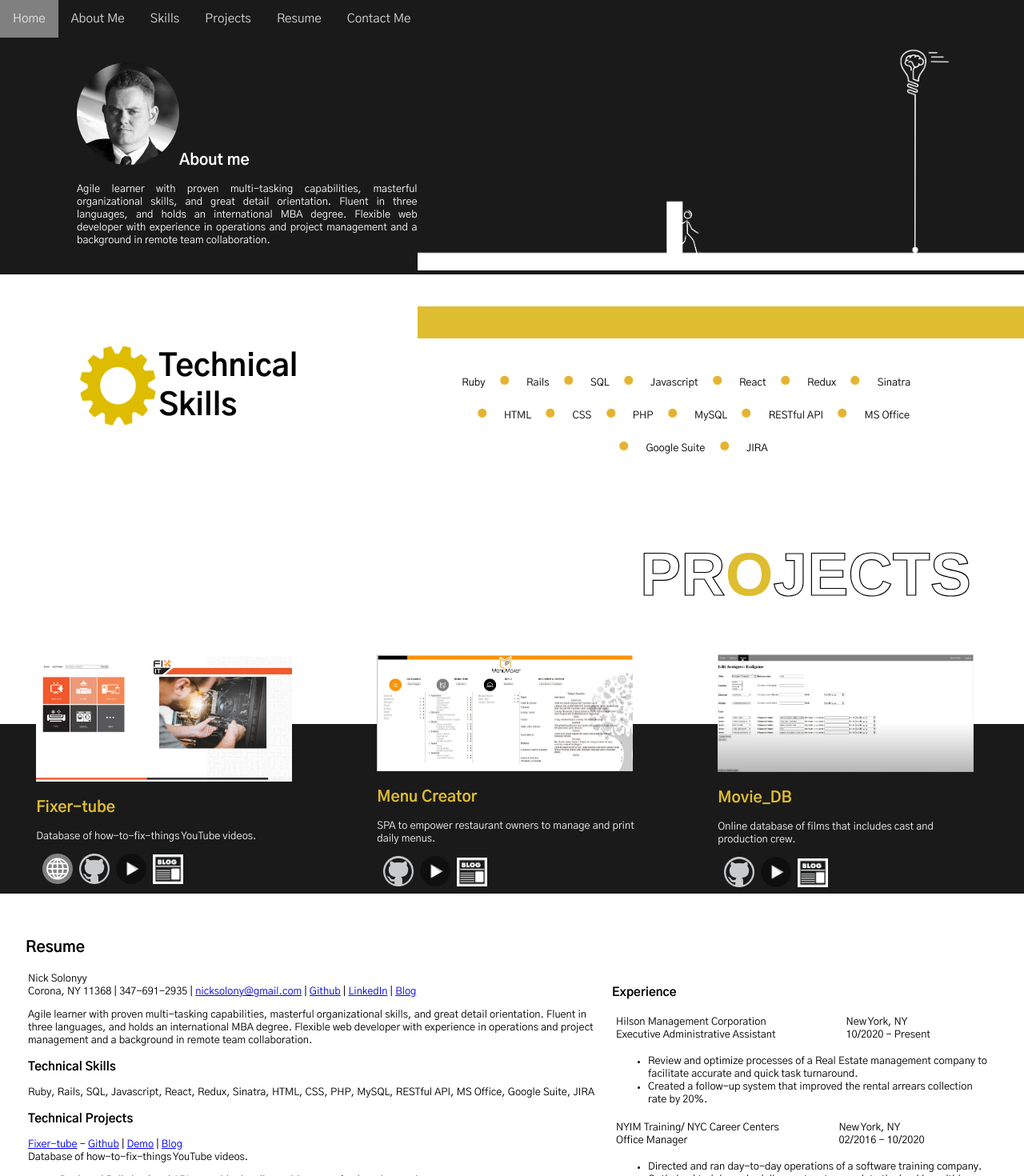
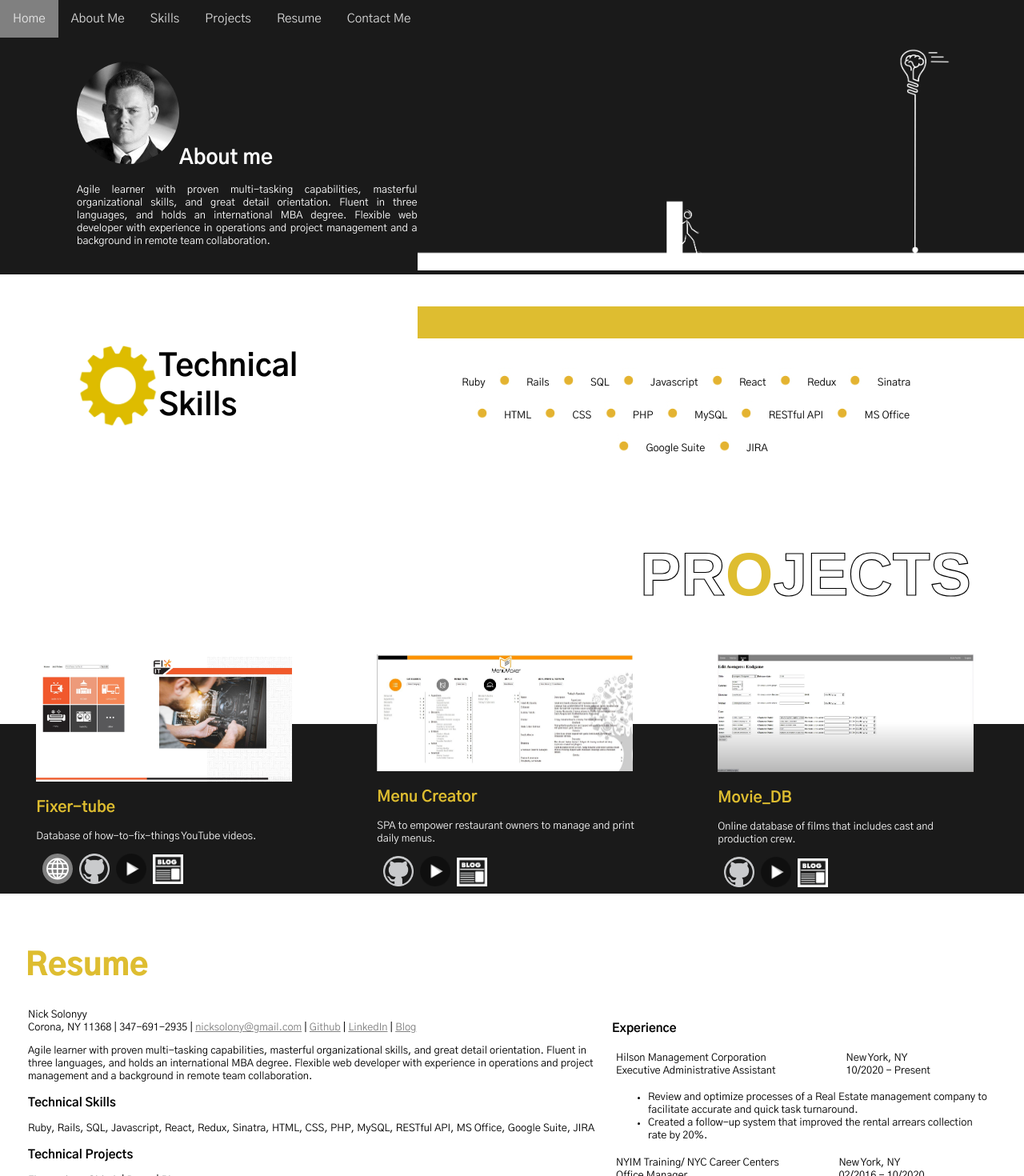
Before and after one commit to nicksolony/portfolio-frontend, a React (Create React App) app: page / in a window 1280 px wide. Shown: the top 1470 px of the page at 80% size. Built offline with nearby package versions, Linux system fonts and the light colour scheme.

Commit message:
updated Resume header cover and change links in resume top

```diff
--- a/src/App.css
+++ b/src/App.css
@@ -127,6 +127,16 @@ body {
   width:100%;
 }
 
+#Resume h1 {
+  color: #DEBD30;
+  font-size: 3em;
+  font-weight:900;
+}
+
+#Resume a {
+  color: grey;
+}
+
 
 /* When the screen is less than 600 pixels wide, hide all links, except for the first one ("Home"). Show the link that contains should open and close the topnav (.icon) */
 /* @media screen and (max-width: 600px) {
@@ -179,7 +189,7 @@ body {
   text-align: center;
 }
 
-#Skills img, #Skills h2 {
+#Skills img, #Skills h1 {
   /*
   background-image: url(/src/imgs/gear_skills.png);
   background-size: 20vh;
--- a/src/components/ResumeTop.js
+++ b/src/components/ResumeTop.js
@@ -5,7 +5,7 @@ const ResumeTop = (data) => {
     return (
         <div>
             {data.resume.name} <br />
-            {data.resume.address} | {data.resume.phone} | <a href={`mailto:${data.resume.email}`}>{data.resume.email}</a> | <a href={data.resume.git}>Github</a> | <a href={data.resume.linkedin}>LinkedIn</a> | <a href={data.resume.blog}>Blog</a>
+            {data.resume.address} | {data.resume.phone} | <a href={`mailto:${data.resume.email}`}>{data.resume.email}</a> | <a href={data.resume.git} target="_blank" rel="noopener noreferrer" >Github</a> | <a href={data.resume.linkedin} target="_blank" rel="noopener noreferrer" >LinkedIn</a> | <a href={data.resume.blog} target="_blank" rel="noopener noreferrer">Blog</a>
             <br/>
 
             <p>{data.about}</p>
--- a/src/contents/About.js
+++ b/src/contents/About.js
@@ -5,7 +5,7 @@ class Skills extends Component {
         return (
         <div id="About" className="component row">
             <div className="left">
-            <h2><img src="./imgs/photo.png" alt="Profile" className="photo" />About me</h2>
+            <h1><img src="./imgs/photo.png" alt="Profile" className="photo" />About me</h1>
             <p>{this.props.content}</p>
             </div>
             <div className="right">
--- a/src/contents/Resume.js
+++ b/src/contents/Resume.js
@@ -10,7 +10,7 @@ class Resume extends Component {
     render() {
         return (
             <div id='Resume' className="component">
-                <h2>Resume</h2>
+                <h1>Resume</h1>
                 <table>
                     <tr>
                         <td className="ColumnLeft">
--- a/src/contents/Skills.js
+++ b/src/contents/Skills.js
@@ -6,7 +6,7 @@ class Skills extends Component {
         <div id="Skills" className="component row">
             <div className="left">
                 <img src="./imgs/gear_skills.png" alt="" />
-                <h2>Technical <br/> Skills</h2>
+                <h1>Technical <br/> Skills</h1>
             </div>
             <div className="right">
                 <hr/>
```
